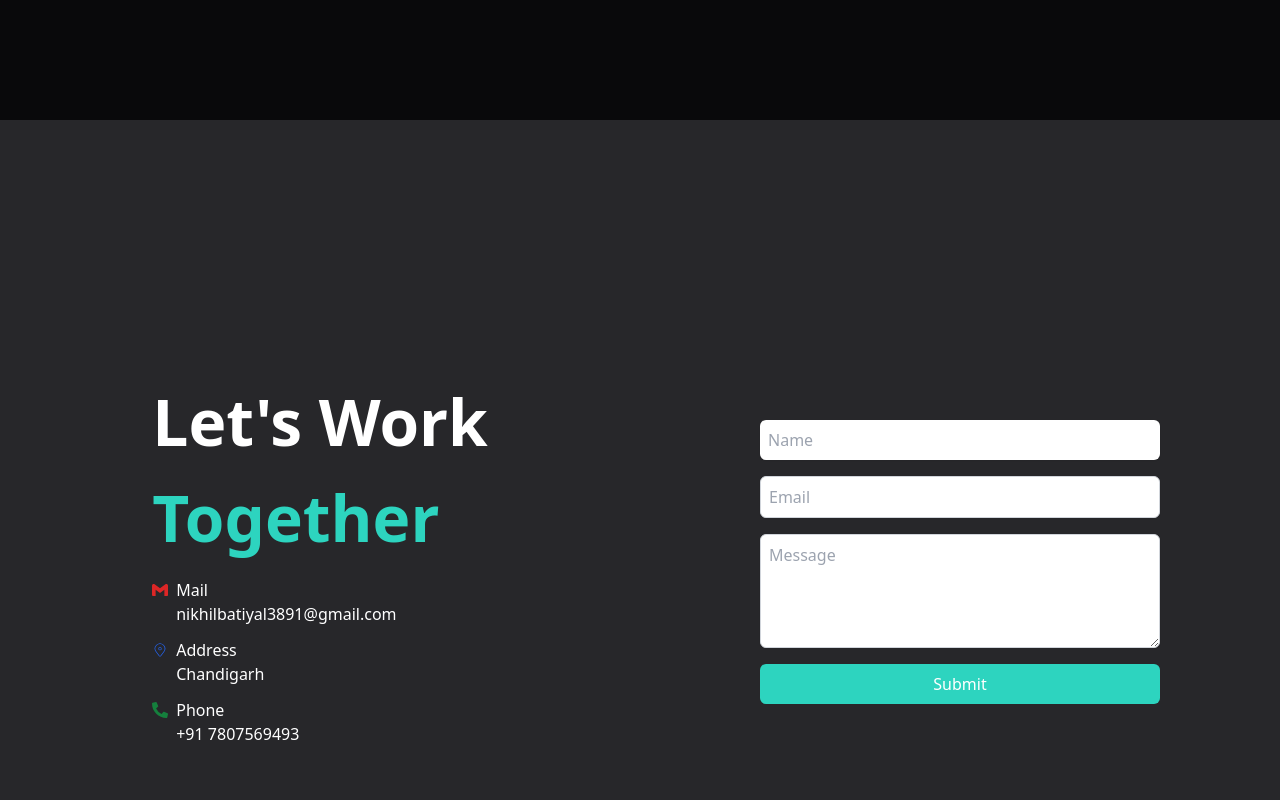
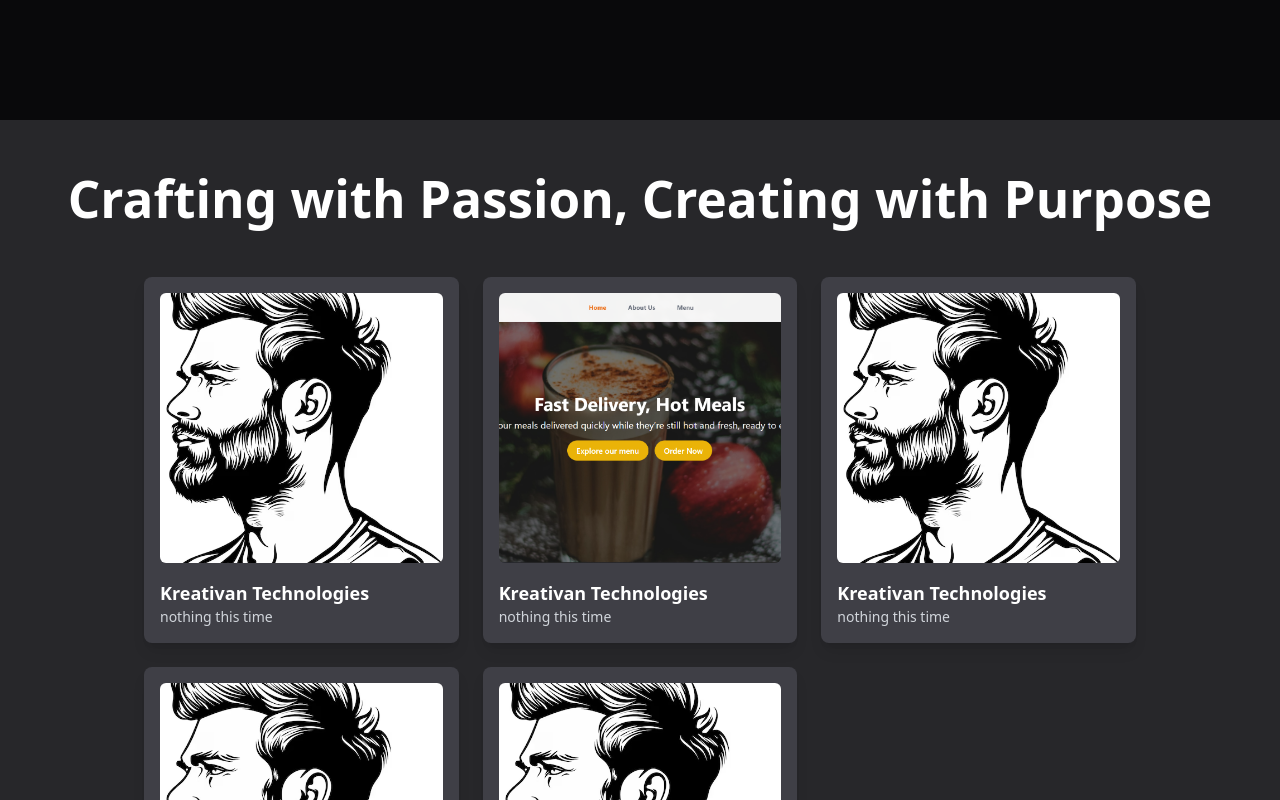
Before and after one commit to Nikhilguleria98/Portfolio, a React (Vite) app: page / in a window 1280 px wide. Shown: the part 1480-2280 px from the top of the page. Built offline with nearby package versions, Linux system fonts and the light colour scheme.

Commit message:
Created Project section

```diff
--- a/src/App.jsx
+++ b/src/App.jsx
@@ -22,6 +22,8 @@
     <Header />
     <Hero />
     <About />
+    <Projects />
+
     <ContactForm />
  </>
   );
--- a/src/components/Contact/Contact.jsx
+++ b/src/components/Contact/Contact.jsx
@@ -107,7 +107,7 @@
 
   return (
     <motion.div
-      className="min-h-screen bg-zinc-800 text-white flex flex-col md:flex-row items-center justify-center pt-20"
+      className="min-h-screen bg-zinc-950 text-white flex flex-col md:flex-row items-center justify-center pt-20"
       ref={ref}
       variants={parentVariants}
       initial="hidden"
--- a/src/components/Hero Section/Hero.jsx
+++ b/src/components/Hero Section/Hero.jsx
@@ -95,13 +95,13 @@
         variants={containerVariant}
       >
         <motion.h1
-          className="text-[8vw] md:text-[4vw] md:text-6xl font-bold   inline-block "
+          className="text-[6vh] sm:text-[8vh] md:text-[4vw] font-bold   inline-block "
           variants={itemVariant}
         >
           Hello! I'm Nikhil
         </motion.h1>
         <motion.p
-          className="text-[8vw] md:text-[4vw] font-bold "
+          className="text-[6vh] sm:text-[8vh] md:text-[4vw] font-bold "
           variants={itemVariant}
         >
           Front End Developer
@@ -152,7 +152,7 @@
 
 
 
-      <div className="absolute bottom-8 right-8 md:fixed">
+      <div className="absolute bottom-8 right-8 md:fixed z-50">
   <div className="h-36 w-36 hidden md:flex justify-center items-center rounded-full relative">
     <div className="h-20 w-20 border rounded-full flex justify-center items-center bg-white text-black font-bold hover:bg-black hover:text-white cursor-pointer duration-200">
       Hire Me
--- a/src/components/Projects/Projects.jsx
+++ b/src/components/Projects/Projects.jsx
@@ -1,19 +1,97 @@
-import React from 'react'
+import { div } from "framer-motion/client";
+import React from "react";
+import { IoEyeSharp } from "react-icons/io5";
+import { FaGithub } from "react-icons/fa6";
 
 const Projects = () => {
+  const data = [
+    {
+      id: 1,
+      name: "Kreativan Technologies",
+      img: "./manimg.png",
+      desciption: "nothing this time",
+    },
+    {
+      id: 2,
+      name: "Kreativan Technologies",
+      img: "./foodweb.png",
+      desciption: "nothing this time",
+    },
+    {
+      id: 3,
+      name: "Kreativan Technologies",
+      img: "./manimg.png",
+      desciption: "nothing this time",
+    },
+    {
+      id: 4,
+      name: "Kreativan Technologies",
+      img: "./manimg.png",
+      desciption: "nothing this time",
+    },
+    {
+      id: 5,
+      name: "Kreativan Technologies",
+      img: "./manimg.png",
+      desciption: "nothing this time",
+    },
+  ];
+
   return (
-    <div id='projects' className='bg-gray-800 text-white h-screen'>
-    <div className='w-1/2'>
-<h1>Hello! I'm Nikhil</h1>
-<p>Front End Developer</p>
-<p>"Hi, I'm Nikhil, a passionate Front-End Developer focused on creating beautiful and user-friendly web experiences. I specialize in building responsive, interactive websites that are both functional and visually appealing."
-</p>
-    </div>
-    <div>
+    <>
+      <div className="min-h-screen w-full bg-zinc-800 text-white flex flex-col items-center">
+        {/* Header */}
+        <div className="mt-10 px-4 sm:px-8 text-center">
+          <h1 className="text-[6vh] sm:text-[8vh] md:text-[4vw] font-bold">
+            Crafting with Passion, Creating with Purpose
+          </h1>
+        </div>
 
-    </div>
-</div>
-  )
-}
+        {/* Project Cards */}
+        <div className="w-full px-4  max-w-screen-lg mt-10 mb-20">
+          <div className="grid grid-cols-1 sm:grid-cols-2 lg:grid-cols-3 gap-6">
+            {data.map((currElem) => (
+              <div
+                key={currElem.id}
+                className="relative bg-zinc-700 rounded-lg shadow-lg p-4 hover:scale-95 transition-transform duration-300 group"
+              >
+                {/* Image */}
+                <div className="relative">
+                  <img
+                    src={currElem.img}
+                    alt={currElem.name}
+                    className="w-full h-[270px] object-cover rounded-md mb-4"
+                  />
 
-export default Projects
+                  {/* Overlay with Icons */}
+                  <div className="absolute inset-0 bg-black bg-opacity-50 flex items-center justify-center opacity-0 group-hover:opacity-100 transition-opacity duration-300 rounded-md">
+                    <div className="flex gap-4">
+                      <a
+                        href="#"
+                        className="text-white bg-zinc-800 opacity-75 p-4 rounded-full hover:bg-zinc-600 hover:-translate-y-2 duration-300 transition"
+                      >
+                        <IoEyeSharp className="text-2xl" />
+                      </a>
+                      <a
+                        href="#"
+                        className="text-white bg-zinc-800 opacity-75 p-4 rounded-full hover:bg-zinc-600 hover:-translate-y-2 duration-300 transition"
+                      >
+                        <FaGithub className="text-2xl" />
+                      </a>
+                    </div>
+                  </div>
+                </div>
+
+                {/* Text */}
+                <p className="text-lg font-semibold">{currElem.name}</p>
+                <p className="text-sm text-gray-300">{currElem.desciption}</p>
+              </div>
+            ))}
+          </div>
+        </div>
+      </div>
+    </>
+  );
+};
+
+export default Projects;
```
Also changed, not shown: public/foodweb.png (added).
